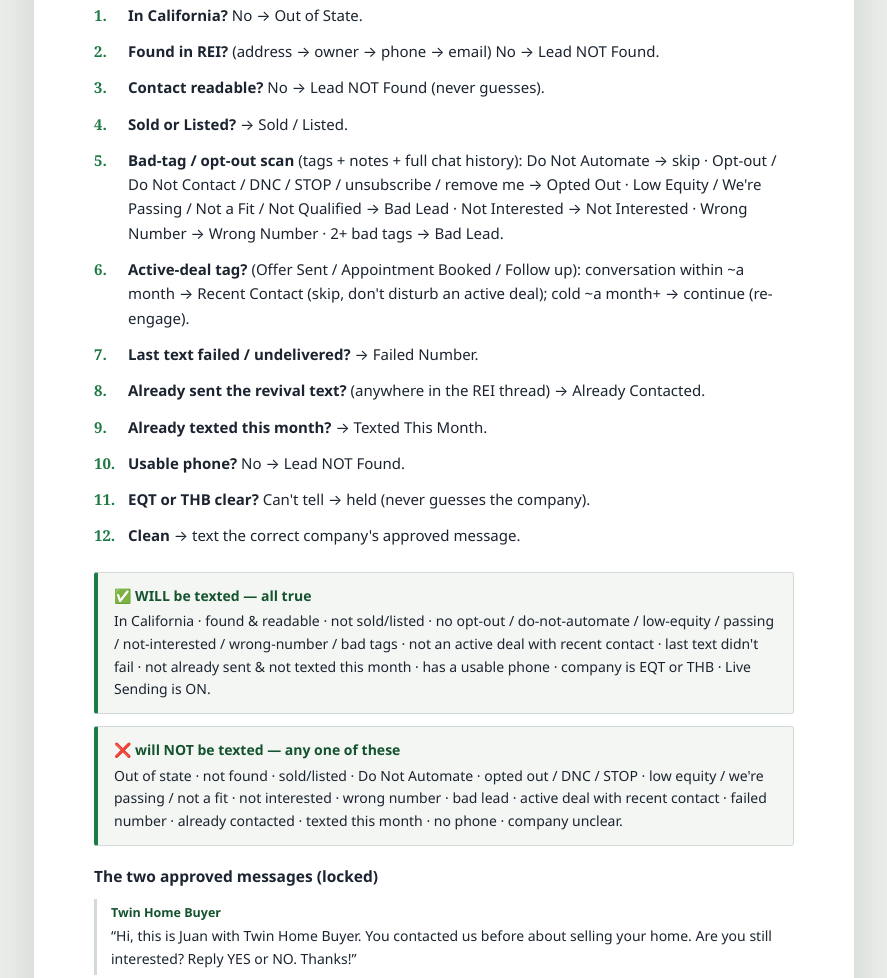
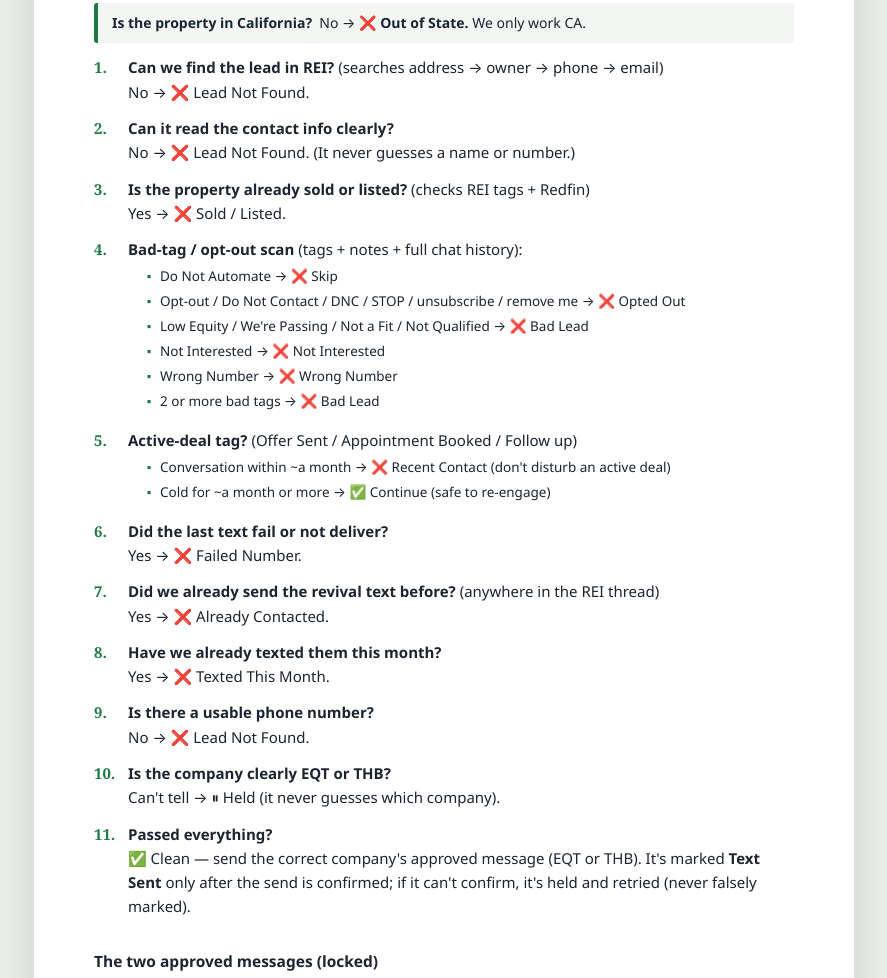
Before and after one commit to rosanes-cmyk/Revival-Ai-, an Electron app: page docs/SOP.html in a window 1280 px wide. Shown: the part 4046-5024 px from the top of the page, without its empty margins (196-1083 px from the left). Drawn offline with Linux system fonts and the light colour scheme.

Commit message:
SOP: use exact operator-worded eligibility flow in Section 7

```diff
--- a/docs/SOP.html
+++ b/docs/SOP.html
@@ -72,6 +72,13 @@
   }
   ol.steps > li b { color: var(--ink); }
   ol.steps .lbl { font-weight: 700; }
+  ol.steps ul.sub { margin: 5px 0 0; padding-left: 18px; list-style: none; }
+  ol.steps ul.sub li { position: relative; padding-left: 14px; margin: 3px 0; font-size: 13.5px; }
+  ol.steps ul.sub li::before { content: "\25AA"; position: absolute; left: 0; color: var(--accent-2); font-size: 11px; top: 1px; }
+  p.gate {
+    background: var(--shade); border-left: 4px solid var(--accent-2);
+    padding: 9px 14px; margin: 6px 0 12px; font-size: 14px; border-radius: 3px;
+  }
   ul.plain { margin: 6px 0 12px; padding-left: 20px; }
   ul.plain li { margin-bottom: 8px; }
 
@@ -109,7 +116,7 @@
     .sheet { box-shadow: none; margin: 0; max-width: none; padding: 0; }
     h2 { break-after: avoid; }
     h3 { break-after: avoid; }
-    ol.steps > li, ul.plain li, tr, .note, .msg { break-inside: avoid; }
+    ol.steps > li, ul.plain li, tr, .note, .msg, p.gate { break-inside: avoid; }
     section { break-inside: auto; }
     thead { display: table-header-group; }
   }
@@ -264,36 +271,45 @@
     </ul>
     <h3>How eligibility is decided (the full flow)</h3>
     <p class="lead-in">For each contact, the tool checks these in order and stops at the first one that applies.</p>
+    <p class="gate"><b>Is the property in California?</b> &nbsp;No → ❌ <b>Out of State.</b> We only work CA.</p>
     <ol class="steps">
-      <li><span class="lbl">In California?</span> No → Out of State.</li>
-      <li><span class="lbl">Found in REI?</span> (address → owner → phone → email) No → Lead NOT Found.</li>
-      <li><span class="lbl">Contact readable?</span> No → Lead NOT Found (never guesses).</li>
-      <li><span class="lbl">Sold or Listed?</span> → Sold / Listed.</li>
+      <li><span class="lbl">Can we find the lead in REI?</span> (searches address → owner → phone → email)<br />
+        No → ❌ Lead Not Found.</li>
+      <li><span class="lbl">Can it read the contact info clearly?</span><br />
+        No → ❌ Lead Not Found. (It never guesses a name or number.)</li>
+      <li><span class="lbl">Is the property already sold or listed?</span> (checks REI tags + Redfin)<br />
+        Yes → ❌ Sold / Listed.</li>
       <li><span class="lbl">Bad-tag / opt-out scan</span> (tags + notes + full chat history):
-        Do Not Automate → skip · Opt-out / Do Not Contact / DNC / STOP / unsubscribe / remove me → Opted Out ·
-        Low Equity / We're Passing / Not a Fit / Not Qualified → Bad Lead · Not Interested → Not Interested ·
-        Wrong Number → Wrong Number · 2+ bad tags → Bad Lead.</li>
-      <li><span class="lbl">Active-deal tag?</span> (Offer Sent / Appointment Booked / Follow up): conversation within
-        ~a month → Recent Contact (skip, don't disturb an active deal); cold ~a month+ → continue (re-engage).</li>
-      <li><span class="lbl">Last text failed / undelivered?</span> → Failed Number.</li>
-      <li><span class="lbl">Already sent the revival text?</span> (anywhere in the REI thread) → Already Contacted.</li>
-      <li><span class="lbl">Already texted this month?</span> → Texted This Month.</li>
-      <li><span class="lbl">Usable phone?</span> No → Lead NOT Found.</li>
-      <li><span class="lbl">EQT or THB clear?</span> Can't tell → held (never guesses the company).</li>
-      <li><span class="lbl">Clean</span> → text the correct company's approved message.</li>
+        <ul class="sub">
+          <li>Do Not Automate → ❌ Skip</li>
+          <li>Opt-out / Do Not Contact / DNC / STOP / unsubscribe / remove me → ❌ Opted Out</li>
+          <li>Low Equity / We're Passing / Not a Fit / Not Qualified → ❌ Bad Lead</li>
+          <li>Not Interested → ❌ Not Interested</li>
+          <li>Wrong Number → ❌ Wrong Number</li>
+          <li>2 or more bad tags → ❌ Bad Lead</li>
+        </ul>
+      </li>
+      <li><span class="lbl">Active-deal tag?</span> (Offer Sent / Appointment Booked / Follow up)
+        <ul class="sub">
+          <li>Conversation within ~a month → ❌ Recent Contact (don't disturb an active deal)</li>
+          <li>Cold for ~a month or more → ✅ Continue (safe to re-engage)</li>
+        </ul>
+      </li>
+      <li><span class="lbl">Did the last text fail or not deliver?</span><br />
+        Yes → ❌ Failed Number.</li>
+      <li><span class="lbl">Did we already send the revival text before?</span> (anywhere in the REI thread)<br />
+        Yes → ❌ Already Contacted.</li>
+      <li><span class="lbl">Have we already texted them this month?</span><br />
+        Yes → ❌ Texted This Month.</li>
+      <li><span class="lbl">Is there a usable phone number?</span><br />
+        No → ❌ Lead Not Found.</li>
+      <li><span class="lbl">Is the company clearly EQT or THB?</span><br />
+        Can't tell → ⏸ Held (it never guesses which company).</li>
+      <li><span class="lbl">Passed everything?</span><br />
+        ✅ Clean — send the correct company's approved message (EQT or THB). It's marked
+        <b>Text Sent</b> only after the send is confirmed; if it can't confirm, it's held and retried
+        (never falsely marked).</li>
     </ol>
-    <div class="note">
-      <span class="t">✅ WILL be texted — all true</span>
-      In California · found &amp; readable · not sold/listed · no opt-out / do-not-automate / low-equity / passing /
-      not-interested / wrong-number / bad tags · not an active deal with recent contact · last text didn't fail ·
-      not already sent &amp; not texted this month · has a usable phone · company is EQT or THB · Live Sending is ON.
-    </div>
-    <div class="note">
-      <span class="t">❌ will NOT be texted — any one of these</span>
-      Out of state · not found · sold/listed · Do Not Automate · opted out / DNC / STOP · low equity / we're passing
-      / not a fit · not interested · wrong number · bad lead · active deal with recent contact · failed number ·
-      already contacted · texted this month · no phone · company unclear.
-    </div>
 
     <h3>The two approved messages (locked)</h3>
     <div class="msg"><span class="who">Twin Home Buyer</span>“Hi, this is Juan with Twin Home Buyer. You contacted us before about selling your home. Are you still interested? Reply YES or NO. Thanks!”</div>
```
Also changed, not shown: 1 other file.
